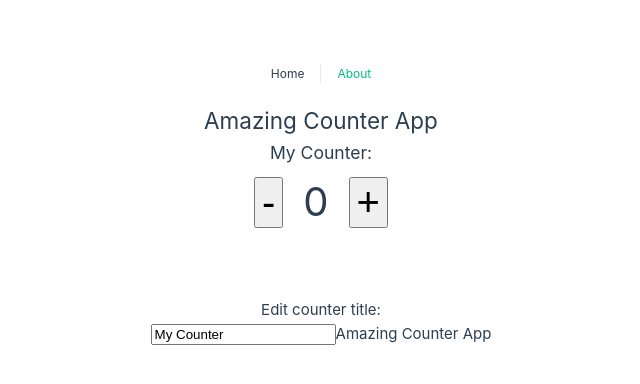
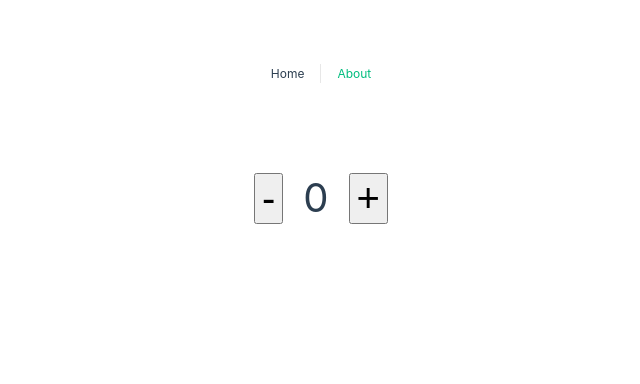
Before and after one commit to FilipiMachado/vuejs-composition-api-studies, a Vue app: page / in a window 1280 px wide. Shown: the top 384 px of the page, without its empty margins (319-959 px from the left). Built offline with nearby package versions, Linux system fonts and the light colour scheme.

Commit message:
added material icons

```diff
--- a/index.html
+++ b/index.html
@@ -4,6 +4,7 @@
     <meta charset="UTF-8" />
     <link rel="icon" href="/favicon.ico" />
     <meta name="viewport" content="width=device-width, initial-scale=1.0" />
+    <link href="https://fonts.googleapis.com/icon?family=Material+Icons" rel="stylesheet">
     <title>Vue Composition API Basics</title>
   </head>
   <body>
--- a/src/views/HomeView.vue
+++ b/src/views/HomeView.vue
@@ -1,20 +1,14 @@
 <template>
   <div class="home">
-    <h2>{{ appTitle }}</h2>
-    <h3>{{ counterData.title }}:</h3>
-    <div>
-      <button @click="removeCounter" class="btn">-</button>
-      <span class="counter">{{ counterData.count }}</span>
-      <button @click="addCounter" class="btn">+</button>
-    </div>
     <div class="edit">
-      <h4>Edit counter title:</h4>
-      <input v-model="counterData.title" type="text">
-      <span>{{ appTitle }}</span>
+      <button class="btn">-</button>
+      <span class="counter">0</span>
+      <button class="btn">+</button>
     </div>
   </div>
 </template>
 
+<!--
 <script setup>
 //import { ref } from 'vue'
 import { ref, reactive } from 'vue'
@@ -38,7 +32,7 @@
 }
 
 </script>
-
+-->
 
 <!-- import { ref } from 'vue'
 
@@ -88,7 +82,8 @@
   text-align: center;
   padding: 20px;
 }
-.btn, .counter {
+.btn,
+.counter {
   font-size: 40px;
   margin: 10px;
   cursor: pointer;
```
